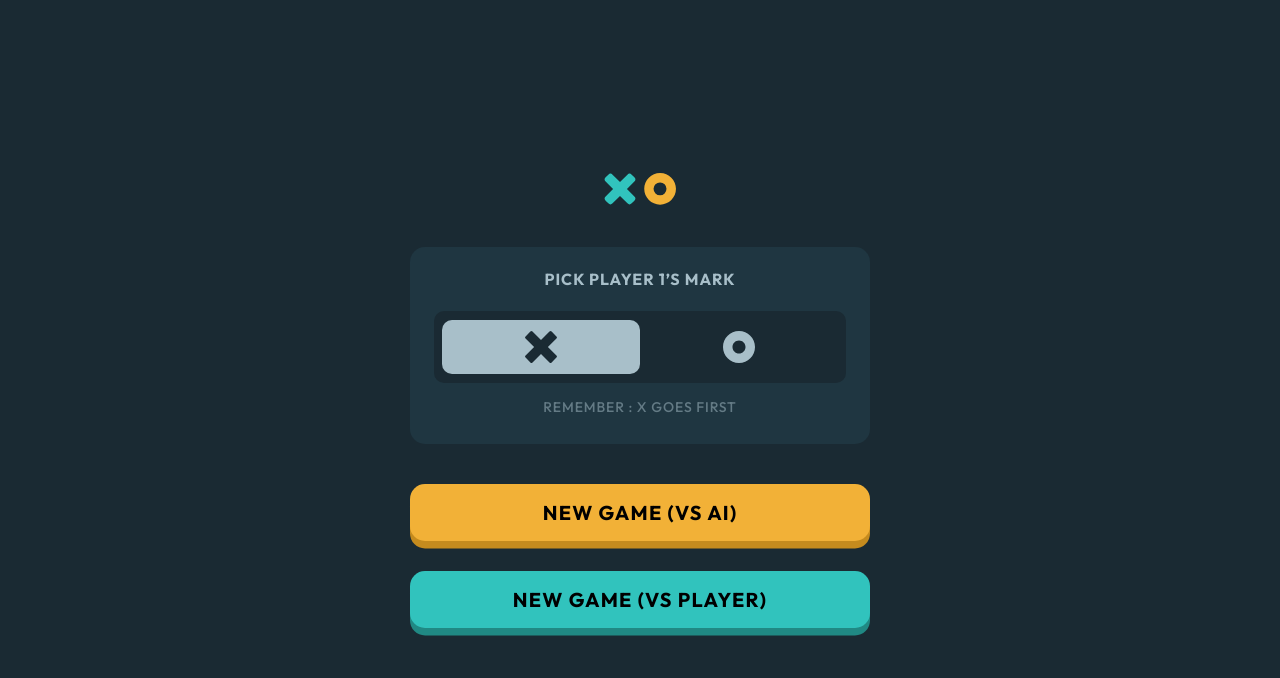
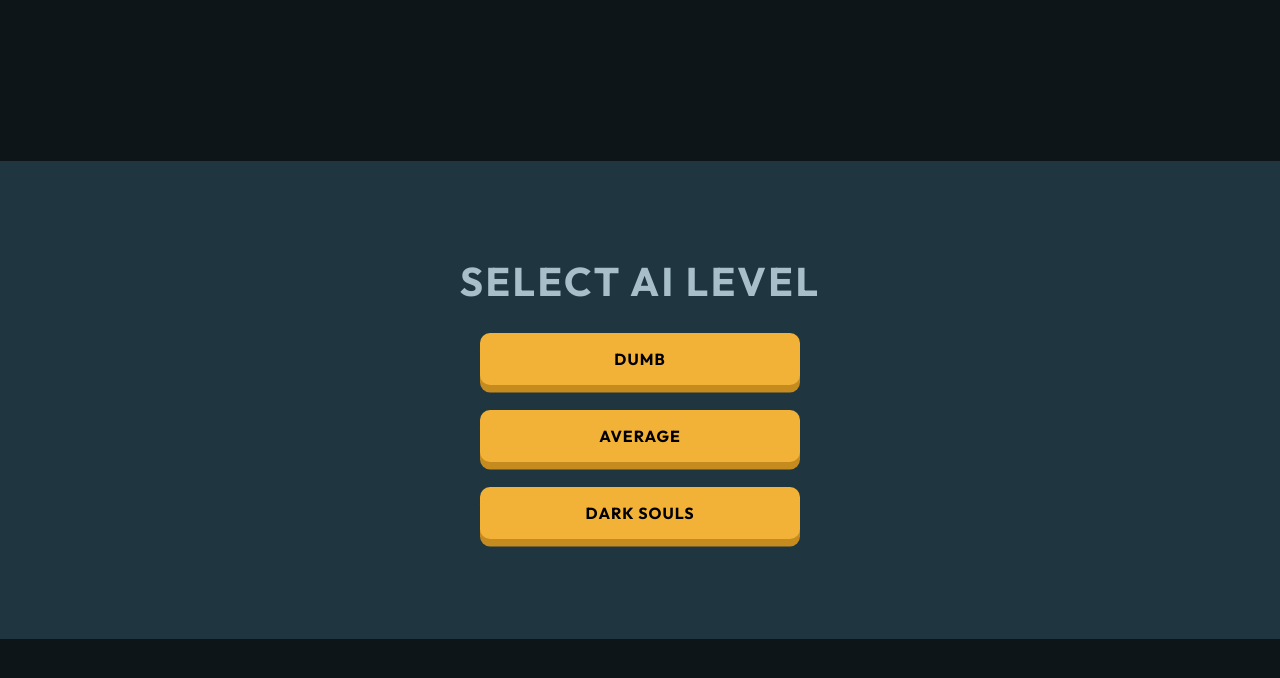
Before and after one commit to yosephwinata/tic-tac-toe, a React (Vite) app: page / in a window 1280 px wide. Both pictures are taken after a click on the button "NEW GAME (VS AI)". Shown: the top 678 px of the page. Built offline with nearby package versions, Linux system fonts and the light colour scheme.

Commit message:
Set up singleplayer parameters

```diff
--- a/src/App.tsx
+++ b/src/App.tsx
@@ -5,7 +5,12 @@
 import baseCSS from "./styles/baseCSS";
 import MainMenu from "./pages/MainMenu";
 import InGame from "./pages/InGame";
-import { CurrentPage } from "./utils/types/types";
+import {
+  AILevel,
+  CurrentPage,
+  GameMode,
+  HandleNewGameVsAI,
+} from "./utils/types/types";
 import { PlayerSymbol } from "./utils/types/types";
 
 const GlobalStyles = createGlobalStyle`
@@ -22,21 +27,39 @@
 
 const App: React.FC = () => {
   const [player1Symbol, setPlayer1Symbol] = useState<PlayerSymbol>("X");
+  const [gameMode, setGameMode] = useState<GameMode>("singleplayer");
+  const [aiLevel, setAILevel] = useState<AILevel>("average");
   const [currentPage, setCurrentPage] = useState<CurrentPage>("mainMenu");
 
   const handleNewGameVsPlayer = (selectedSymbol: PlayerSymbol) => {
     setPlayer1Symbol(selectedSymbol);
+    setGameMode("multiplayer");
+    setCurrentPage("inGame");
+  };
+
+  const handleNewGameVsAI: HandleNewGameVsAI = (selectedSymbol, level) => {
+    setPlayer1Symbol(selectedSymbol);
+    setGameMode("singleplayer");
+    setAILevel(level);
     setCurrentPage("inGame");
   };
 
   let currentPageComponent;
   if (currentPage === "mainMenu") {
     currentPageComponent = (
-      <MainMenu onNewGameVsPlayerClick={handleNewGameVsPlayer} />
+      <MainMenu
+        onNewGameVsPlayerClick={handleNewGameVsPlayer}
+        onNewGameVsAIClick={handleNewGameVsAI}
+      />
     );
   } else if (currentPage === "inGame") {
     currentPageComponent = (
-      <InGame player1Symbol={player1Symbol} setCurrentPage={setCurrentPage} />
+      <InGame
+        player1Symbol={player1Symbol}
+        gameMode={gameMode}
+        aiLevel={aiLevel}
+        setCurrentPage={setCurrentPage}
+      />
     );
   }
 
--- a/src/features/game/DifficultiesModal.tsx
+++ b/src/features/game/DifficultiesModal.tsx
@@ -1,7 +1,9 @@
+import { Fragment } from "react";
 import { createPortal } from "react-dom";
 import styled from "styled-components";
 import Overlay from "/src/ui/Overlay";
 import Button from "/src/ui/Button";
+import { HandleNewGameVsAI, PlayerSymbol } from "/src/utils/types/types";
 
 const StyledDifficultiesModal = styled.div`
   position: fixed;
@@ -47,24 +49,50 @@
   }
 `;
 
-const DifficultiesModal: React.FC = () => {
+interface DifficultiesModalProps {
+  isVisible: boolean;
+  selectedSymbol: PlayerSymbol;
+  onNewGameVsAIClick: HandleNewGameVsAI;
+}
+
+const DifficultiesModal: React.FC<DifficultiesModalProps> = ({
+  isVisible,
+  selectedSymbol,
+  onNewGameVsAIClick,
+}) => {
   return createPortal(
     <>
+      {isVisible && (
+        <Fragment>
           <Overlay />
           <StyledDifficultiesModal>
             <Instructions>SELECT AI LEVEL</Instructions>
             <Buttons>
-          <Button size="small" color="yellow">
+              <Button
+                size="small"
+                color="yellow"
+                onClick={() => onNewGameVsAIClick(selectedSymbol, "dumb")}
+              >
                 DUMB
               </Button>
-          <Button size="small" color="yellow">
+              <Button
+                size="small"
+                color="yellow"
+                onClick={() => onNewGameVsAIClick(selectedSymbol, "average")}
+              >
                 AVERAGE
               </Button>
-          <Button size="small" color="yellow">
+              <Button
+                size="small"
+                color="yellow"
+                onClick={() => onNewGameVsAIClick(selectedSymbol, "genius")}
+              >
                 DARK SOULS
               </Button>
             </Buttons>
           </StyledDifficultiesModal>
+        </Fragment>
+      )}
     </>,
     document.getElementById("modal") as Element
   );
--- a/src/features/game/ThreeLinesModal.tsx
+++ b/src/features/game/ThreeLinesModal.tsx
@@ -1,4 +1,5 @@
 import { createPortal } from "react-dom";
+import { Fragment } from "react";
 import styled, { ThemeContext, css, keyframes } from "styled-components";
 import Overlay from "/src/ui/Overlay";
 import IconOSvg from "/src/svg/IconOSvg";
@@ -120,7 +121,7 @@
   return createPortal(
     <>
       {show && (
-        <div>
+        <Fragment>
           <Overlay />
           <StyledThreeLinesModal show={show}>
             <SmallText>{smallText}</SmallText>
@@ -145,7 +146,7 @@
               </Button>
             </ButtonsContainer>
           </StyledThreeLinesModal>
-        </div>
+        </Fragment>
       )}
     </>,
     document.getElementById("modal") as Element
--- a/src/features/game/TwoLinesModal.tsx
+++ b/src/features/game/TwoLinesModal.tsx
@@ -1,4 +1,5 @@
 import { createPortal } from "react-dom";
+import { Fragment } from "react";
 import styled from "styled-components";
 import Overlay from "/src/ui/Overlay";
 import Button from "/src/ui/Button";
@@ -59,7 +60,7 @@
   return createPortal(
     <>
       {(gameState === "restart" || gameState === "tied") && (
-        <div>
+        <Fragment>
           <Overlay />
           <StyledTwoLinesModal>
             {gameState === "restart" && <Text>RESTART GAME?</Text>}
@@ -98,7 +99,7 @@
               )}
             </ButtonsContainer>
           </StyledTwoLinesModal>
-        </div>
+        </Fragment>
       )}
     </>,
     document.getElementById("modal") as Element
--- a/src/pages/MainMenu.tsx
+++ b/src/pages/MainMenu.tsx
@@ -4,7 +4,8 @@
 import IconXSvg from "../svg/IconXSvg";
 import IconOSvg from "../svg/IconOSvg";
 import LogoSvg from "../svg/LogoSvg";
-import { PlayerSymbol } from "../utils/types/types";
+import DifficultiesModal from "../features/game/DifficultiesModal";
+import { HandleNewGameVsAI, PlayerSymbol } from "../utils/types/types";
 
 const StyledMainMenu = styled.div`
   width: 32.7rem;
@@ -92,14 +93,20 @@
 
 interface MainMenuProps {
   onNewGameVsPlayerClick: (selectedSymbol: PlayerSymbol) => void;
+  onNewGameVsAIClick: HandleNewGameVsAI;
 }
 
-const MainMenu: React.FC<MainMenuProps> = ({ onNewGameVsPlayerClick }) => {
+const MainMenu: React.FC<MainMenuProps> = ({
+  onNewGameVsPlayerClick,
+  onNewGameVsAIClick,
+}) => {
   const themeContext = useContext(ThemeContext);
   const gray = themeContext?.colors?.gray;
   const darkNavy = themeContext?.colors?.darkNavy;
 
   const [selectedSymbols, setSelectedSymbols] = useState<PlayerSymbol>("X");
+  const [showDifficultiesModal, setShowDifficultiesModal] =
+    useState<boolean>(false);
 
   const handleSymbolClick = (newSymbol: PlayerSymbol): void => {
     setSelectedSymbols(newSymbol);
@@ -107,7 +114,12 @@
 
   return (
     <StyledMainMenu>
-      {/* <DifficultiesModal /> */}
+      <DifficultiesModal
+        isVisible={showDifficultiesModal}
+        selectedSymbol={selectedSymbols}
+        onNewGameVsAIClick={onNewGameVsAIClick}
+      />
+
       <StyledLogo />
       <PlayerPickContainer>
         <Instruction>PICK PLAYER 1’S MARK</Instruction>
@@ -139,14 +151,19 @@
       </PlayerPickContainer>
 
       <StartButtons>
-        <Button color="yellow" size="large" $fullWidth={true}>
+        <Button
+          color="yellow"
+          size="large"
+          $fullWidth={true}
+          onClick={() => setShowDifficultiesModal(true)}
+        >
           NEW GAME (VS AI)
         </Button>
         <Button
-          onClick={() => onNewGameVsPlayerClick(selectedSymbols)}
           color="cyan"
           size="large"
           $fullWidth={true}
+          onClick={() => onNewGameVsPlayerClick(selectedSymbols)}
         >
           NEW GAME (VS PLAYER)
         </Button>
```
Also changed, not shown: src/pages/InGame.tsx (+10 -1 lines), src/utils/types/types.ts (+8 -0 lines). Lines whose indentation alone changed are shown as unchanged.
